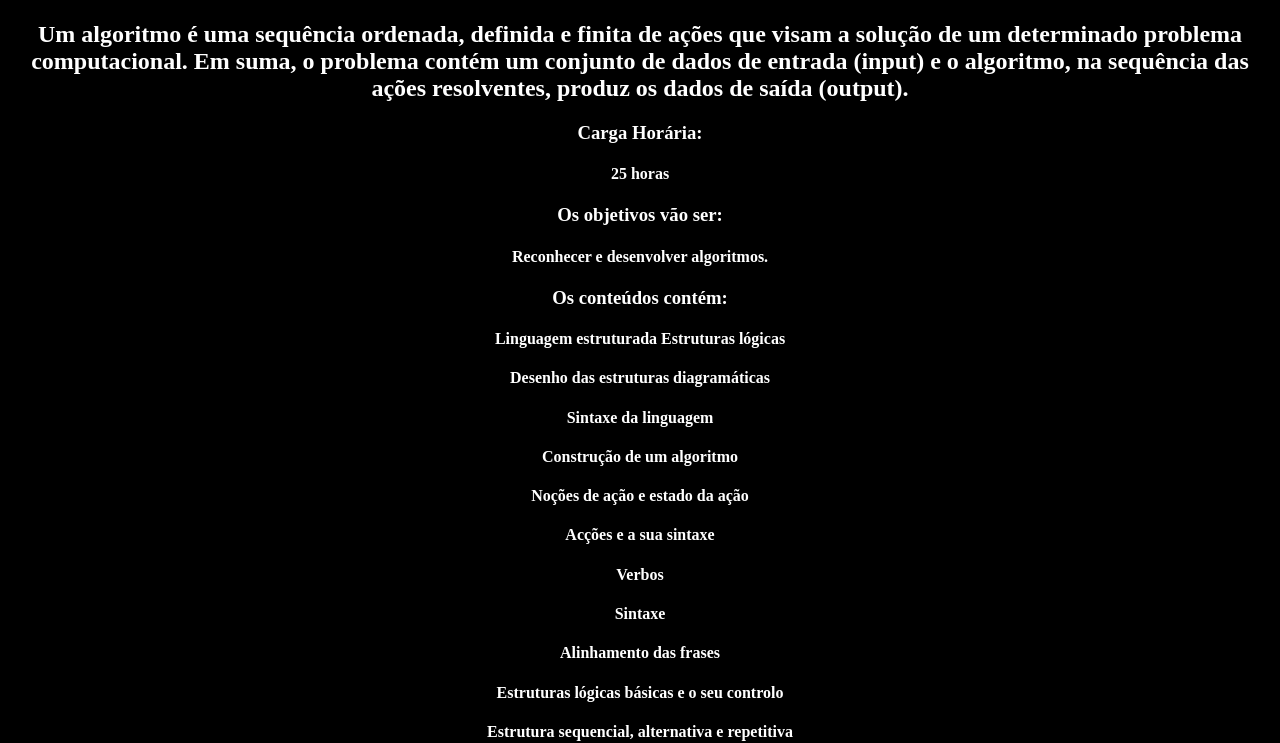
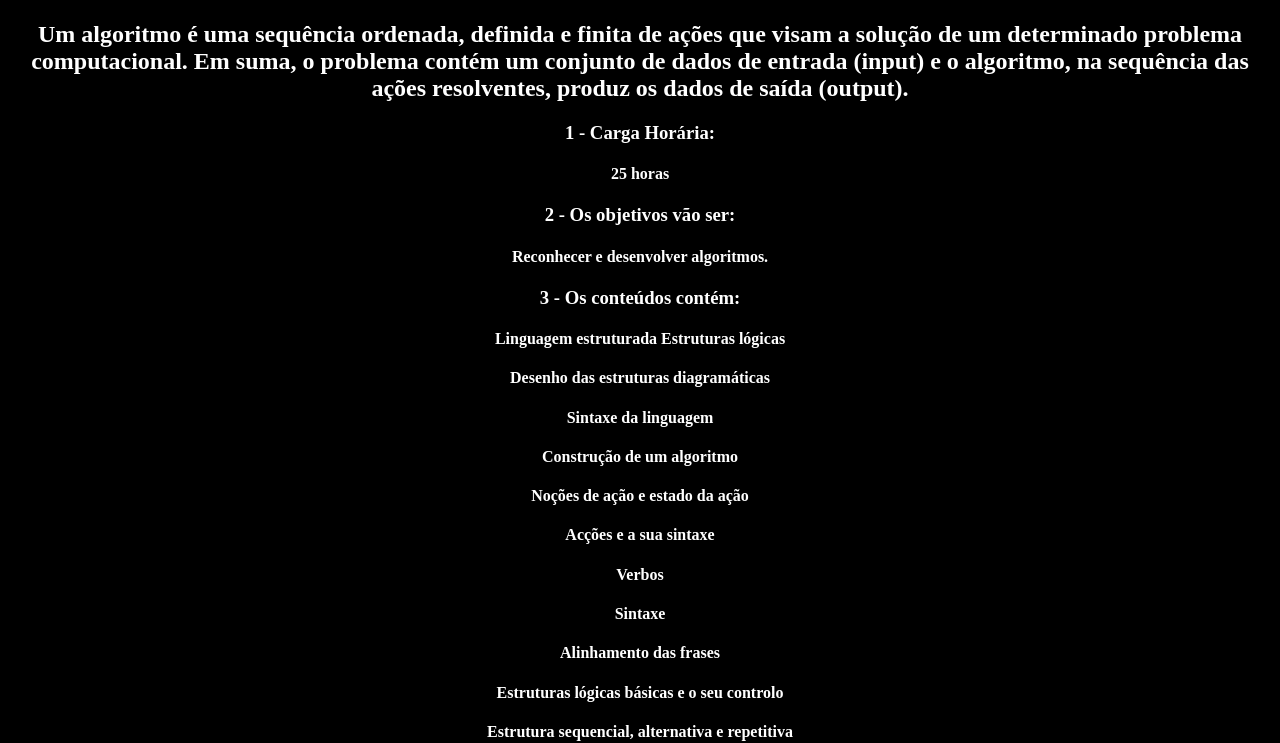
Before and after one commit to contaedfegc/portfolioj, a plain HTML site: page index2.html in a window 1280 px wide. Shown: the part 59-802 px from the top of the page. Drawn offline with Linux system fonts and the light colour scheme.

Commit message:
Github Algori

```diff
--- a/index2.html
+++ b/index2.html
@@ -30,11 +30,11 @@ h5{
 <body>
 <h1>Algoritimos</h1>
 <h2>Um algoritmo é uma sequência ordenada, definida e finita de ações que visam a solução de um determinado problema computacional. Em suma, o problema contém um conjunto de dados de entrada (input) e o algoritmo, na sequência das ações resolventes, produz os dados de saída (output).</h2>
-<h3>Carga Horária:</h3>
+<h3>1 - Carga Horária:</h3>
 <h4>25 horas</h4>
-<h3>Os objetivos vão ser:</h3>
+<h3>2 - Os objetivos vão ser:</h3>
 <h4>Reconhecer e desenvolver algoritmos.</h4>
-<h3>Os conteúdos contém:
+<h3>3 - Os conteúdos contém:
 
 <h4>Linguagem estruturada Estruturas lógicas
 
```
